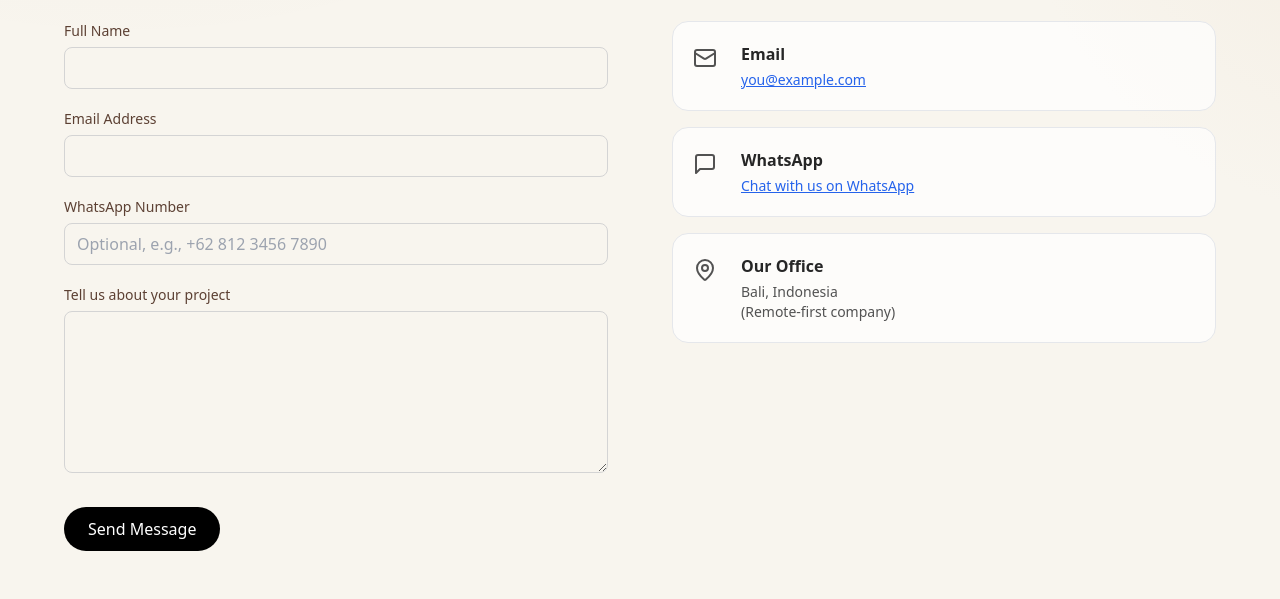
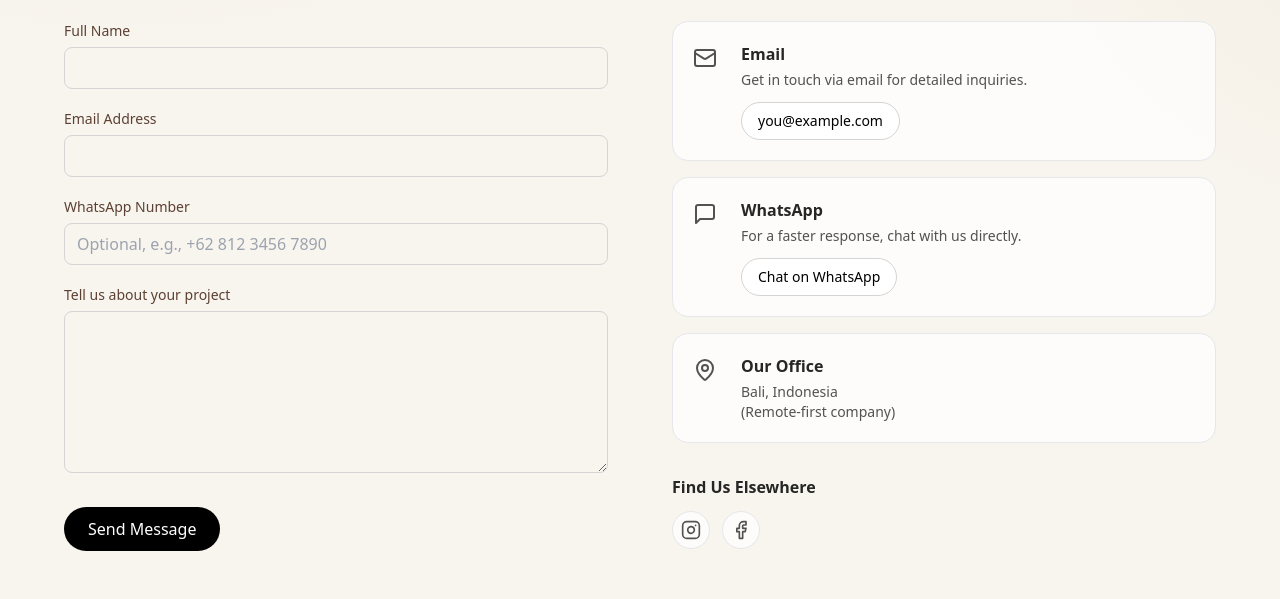
Before and after one commit to astika327-dev/Bali-webdevelover-SSR, a Next.js app: page /contact in a window 1280 px wide. Shown: the part 304-903 px from the top of the page. Built offline with nearby package versions, Linux system fonts and the light colour scheme; no server answers.

Commit message:
add ig and fb cta

```diff
--- a/app/contact/page.tsx
+++ b/app/contact/page.tsx
@@ -1,17 +1,17 @@
 "use client";
 import { useState, type FC, type InputHTMLAttributes } from "react";
 import { contactSchema, type ContactPayload } from "@/lib/validation";
-import { Mail, MessageSquare, MapPin, Loader2 } from "lucide-react";
+import { Mail, MessageSquare, MapPin, Loader2, Instagram, Facebook } from "lucide-react"; // <-- ICON BARU DITAMBAHKAN
 
 // -----------------------------------------------------------------------------
-// Reusable Input Field Component
+// Reusable Input Field Component (TIDAK ADA PERUBAHAN)
 // -----------------------------------------------------------------------------
 interface InputFieldProps extends InputHTMLAttributes<HTMLInputElement | HTMLTextAreaElement> {
   id: string;
   label: string;
   error?: string;
   as?: "input" | "textarea";
-  rows?: number; // <-- FIX #2: Properti 'rows' ditambahkan di sini
+  rows?: number;
 }
 
 const InputField: FC<InputFieldProps> = ({ id, label, error, as = "input", ...props }) => {
@@ -43,7 +43,7 @@ const InputField: FC<InputFieldProps> = ({ id, label, error, as = "input", ...pr
 
 
 // -----------------------------------------------------------------------------
-// Reusable Contact Info Card Component
+// Reusable Contact Info Card Component (TIDAK ADA PERUBAHAN)
 // -----------------------------------------------------------------------------
 interface ContactInfoCardProps {
   icon: React.ReactNode;
@@ -63,11 +63,10 @@ const ContactInfoCard: FC<ContactInfoCardProps> = ({ icon, title, children }) =>
 
 
 // -----------------------------------------------------------------------------
-// Main Contact Page Component
+// Main Contact Page Component (PERUBAHAN DI SINI)
 // -----------------------------------------------------------------------------
 export default function ContactPage() {
   const [form, setForm] = useState<ContactPayload>({ name: "", email: "", whatsapp: undefined, message: "" });
-  // FIX #1: Gunakan 'Partial' agar objek kosong diizinkan saat inisialisasi
   const [errors, setErrors] = useState<Partial<Record<keyof ContactPayload, string | undefined>>>({});
   const [status, setStatus] = useState<{ type: "idle" | "loading" | "success" | "error"; message?: string }>({ type: "idle" });
 
@@ -117,6 +116,10 @@ export default function ContactPage() {
   const whatsappNumber = process.env.NEXT_PUBLIC_WHATSAPP_NUMBER;
   const emailAddress = process.env.NEXT_PUBLIC_PUBLIC_EMAIL;
 
+  // --- Ganti dengan URL profil media sosial Anda ---
+  const instagramUrl = "https://instagram.com/baliwebdevelover";
+  const facebookUrl = "https://facebook.com/share/17df5guFcR/";
+
   return (
     <section className="container py-16 md:py-24">
       <div className="max-w-3xl mx-auto text-center">
@@ -161,7 +164,7 @@ export default function ContactPage() {
             label="Tell us about your project"
             as="textarea"
             name="message"
-            rows={6} // Sekarang ini valid
+            rows={6}
             value={form.message}
             onChange={(e) => updateField("message", e.target.value)}
             error={errors.message}
@@ -194,26 +197,50 @@ export default function ContactPage() {
         <div className="space-y-4">
           <ContactInfoCard icon={<Mail size={24} />} title="Email">
             {emailAddress ? (
-              <a className="text-blue-600 underline hover:text-blue-700" href={`mailto:${emailAddress}`}>
-                {emailAddress}
-              </a>
+              <>
+                <p className="mb-3">Get in touch via email for detailed inquiries.</p>
+                {/* --- PERUBAHAN DESAIN TOMBOL EMAIL --- */}
+                <a className="inline-block text-sm font-medium text-black bg-white border border-neutral-300 rounded-full px-4 py-2 hover:bg-neutral-50 transition-colors" href={`mailto:${emailAddress}`}>
+                  {emailAddress}
+                </a>
+              </>
             ) : (
               <span className="text-xs">Email address is not configured.</span>
             )}
           </ContactInfoCard>
+
           <ContactInfoCard icon={<MessageSquare size={24} />} title="WhatsApp">
             {whatsappNumber ? (
-              <a className="text-blue-600 underline hover:text-blue-700" href={`https://wa.me/${whatsappNumber}`} target="_blank" rel="noreferrer">
-                Chat with us on WhatsApp
-              </a>
+              <>
+                <p className="mb-3">For a faster response, chat with us directly.</p>
+                 {/* --- PERUBAHAN DESAIN TOMBOL WHATSAPP --- */}
+                <a className="inline-block text-sm font-medium text-black bg-white border border-neutral-300 rounded-full px-4 py-2 hover:bg-neutral-50 transition-colors" href={`https://wa.me/${whatsappNumber}`} target="_blank" rel="noreferrer">
+                  Chat on WhatsApp
+                </a>
+              </>
             ) : (
               <span className="text-xs">WhatsApp is not configured.</span>
             )}
           </ContactInfoCard>
+
           <ContactInfoCard icon={<MapPin size={24} />} title="Our Office">
             Bali, Indonesia <br />
             (Remote-first company)
           </ContactInfoCard>
+
+          {/* --- BAGIAN BARU: SOCIAL MEDIA --- */}
+          <div className="pt-4">
+            <h3 className="font-semibold text-neutral-800">Find Us Elsewhere</h3>
+            <div className="flex items-center gap-3 mt-3">
+              <a href={instagramUrl} target="_blank" rel="noreferrer" aria-label="Instagram" className="p-2 rounded-full border bg-white/70 hover:bg-neutral-100 transition-colors">
+                <Instagram size={20} className="text-neutral-600" />
+              </a>
+              <a href={facebookUrl} target="_blank" rel="noreferrer" aria-label="Facebook" className="p-2 rounded-full border bg-white/70 hover:bg-neutral-100 transition-colors">
+                <Facebook size={20} className="text-neutral-600" />
+              </a>
+            </div>
+          </div>
+
         </div>
       </div>
     </section>
```
